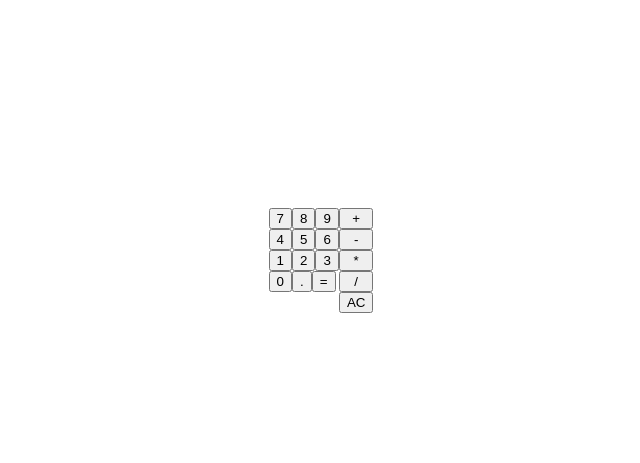
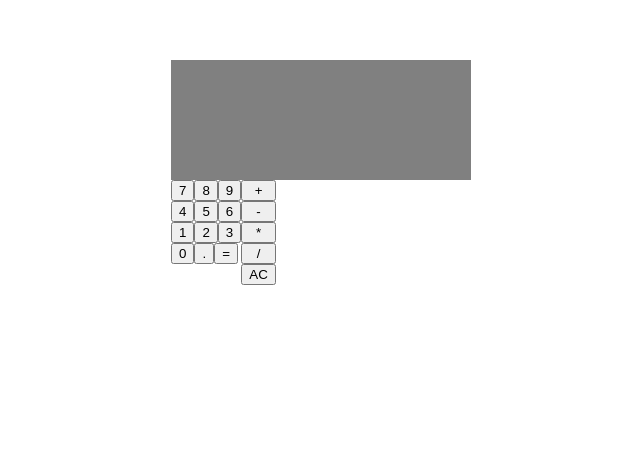
Before and after one commit to ElwDimension/Calculator, a plain HTML site: page index.html in a window 1280 px wide. Shown: the part 148-611 px from the top of the page, without its empty margins (319-959 px from the left). Drawn offline with Linux system fonts and the light colour scheme.

Commit message:
Started working more on appearance in css

```diff
--- a/index.html
+++ b/index.html
@@ -8,6 +8,7 @@
     <link rel="stylesheet" href="style.css">
 </head>
 <body>
+<div id="calculator">
     <div id="screen">
         <div id="display"></div>
         <div id="displayResult"></div>
@@ -44,7 +45,7 @@
             <button id="clear">AC</btn>
         </div>
     </div>
-
+</div>
     <script src="javascript.js"></script>
 </body>
 </html>
--- a/javascript.js
+++ b/javascript.js
@@ -11,7 +11,6 @@ numBtns.forEach((numBtn) => {
   numBtn.addEventListener('click',function(){
     num=Number(numBtn.textContent);
     if(justEqualed==true && i==1 && operator==''){i=0; numbers[0]=`${num}`; justEqualed=false; updateDisplay();}
-
     else{ numbers[i]=numbers[i].concat(num); updateDisplay(); }
   });
 });
--- a/style.css
+++ b/style.css
@@ -8,6 +8,36 @@ body{
     min-height:100%;
     align-items:center;
     justify-content:center;
+}
+
+#calculator{
+    display: flex;
+    flex-direction: column;
+    width: 300px;
+    height: 400px;
+}
+
+#screen{
+    background-color: gray;
+    height: 30%;
+    width: 100%;
+    display: flex;
+    flex-direction: column;
+    justify-content: space-between;
+    align-items: flex-end;
+}
+
+#display{
+    display: flex;
+    justify-content: flex-end;
+    font-size: small;
+}
+
+#displayResult{
+    display: flex;
+    justify-content: flex-end;
+    font-size: larger;
+    font-size: xx-large;
 }
 
 #buttons{
```
